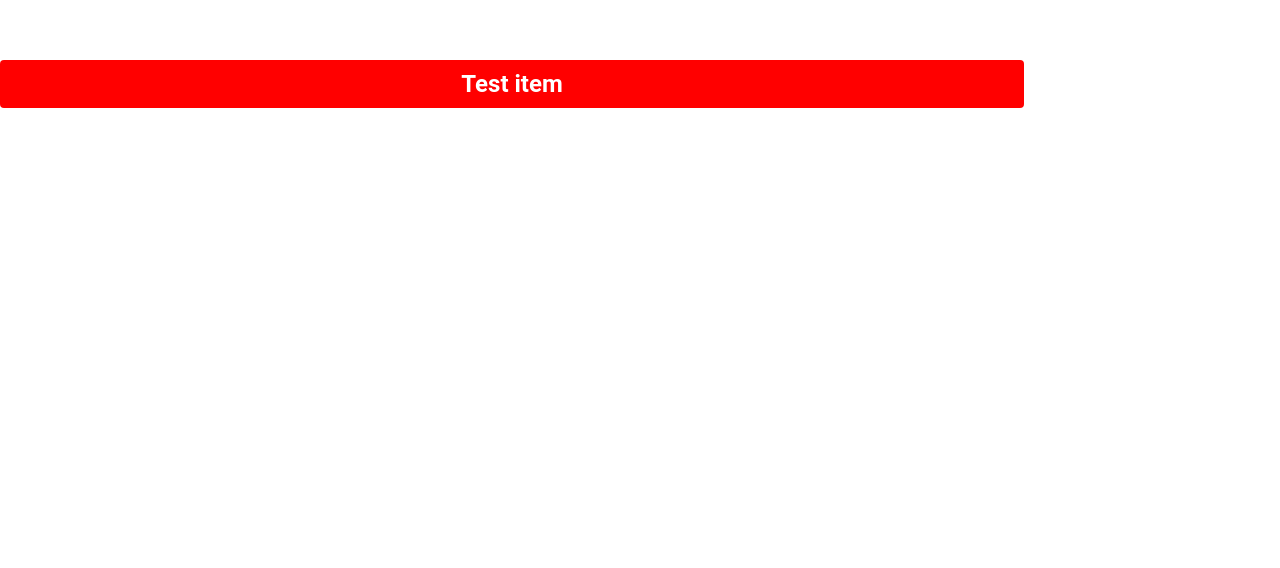
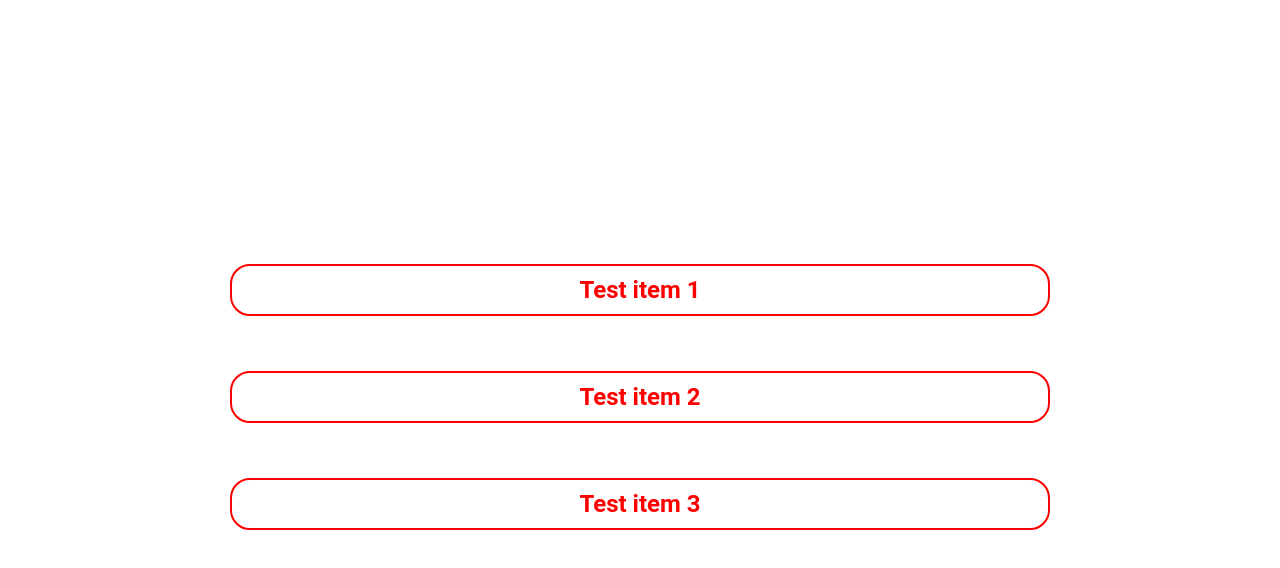
Before and after one commit to TylerWitzke/pocket-planner, a React (Create React App) app in the folder pocket-planner/: page / in a window 1280 px wide. Shown: the part 140-708 px from the top of the page. Built offline with nearby package versions, Linux system fonts and the light colour scheme.

Commit message:
Add browse, and use items in browse
Items are still just buttons at this point

```diff
--- a/pocket-planner/src/App.js
+++ b/pocket-planner/src/App.js
@@ -6,6 +6,7 @@ import Login from './components/Login/Login';
 import ForgotPassword from './components/ForgotPassword/ForgotPassword';
 // import RadioButton from './components/RadioButton/RadioButton';
 import Item from './components/Item/Item';
+import Browse from './components/Browse/Browse'
 
 const test = false;
 
@@ -17,7 +18,7 @@ function App() {
       { test && <Login/>}
       { test && <ForgotPassword/>}
       {/* { !test && <RadioButton options={[{ label: 'Option 1', value: 'first' }, { label: 'Option 2', value: 'second' }]} />} */}
-      { !test && <Item label="Test item" onClick={()=>{console.log("fook")}} paddingTop="200px" paddingBottom="20px"/>}
+      { !test && <Browse/>}
     </div>
   );
 }
--- /dev/null
+++ b/pocket-planner/src/components/Browse/Browse.css
@@ -0,0 +1,19 @@
+.item-container {
+    display: flex;
+    justify-content: center;
+    flex-direction: column;
+    align-items: center;
+    padding-top: 30%;
+}
+
+/* .image {
+padding-top: 40px;
+display: flex;
+} */
+
+.outer-container {
+display: flex;
+justify-content: center;
+flex-direction: column;
+align-items: center;
+}
--- /dev/null
+++ b/pocket-planner/src/components/Browse/Browse.jsx
@@ -0,0 +1,17 @@
+import React from 'react'
+import './Browse.css'
+import Item from '../Item/Item'
+
+const Browse = () => {
+  return (
+    <div className='outer-container'>
+        <div className='item-container'>
+            <Item label="Test item 1" onClick={()=>{console.log("fook item 1")}} paddingTop="20px" paddingBottom="20px"/>
+            <Item label="Test item 2" onClick={()=>{console.log("fook item 2")}} paddingTop="20px" paddingBottom="20px"/>
+            <Item label="Test item 3" onClick={()=>{console.log("fook item 3")}} paddingTop="20px" paddingBottom="20px"/>
+        </div>
+    </div>
+  )
+}
+
+export default Browse
--- a/pocket-planner/src/components/Item/Item.css
+++ b/pocket-planner/src/components/Item/Item.css
@@ -12,10 +12,10 @@ padding: 10px 15px;
 font-size: 24px;
 font-weight: bold;
 cursor: pointer;
-background-color: #ff0000;
-color: #fff;
-border: none;
-border-radius: 4px;
+background-color: #fff;
+color: #ff0000;
+border: 2px solid #ff0000;
+border-radius: 20px;
 outline: none;
 font-family: 'Roboto', sans-serif;
 margin-bottom: 15px; /* Add some spacing between buttons */
```
